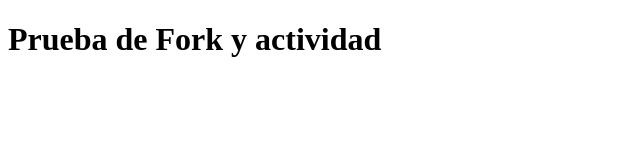
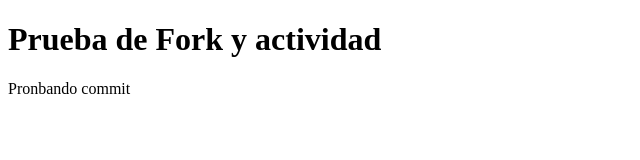
Before and after one commit to Jtoledo88/RepoAForkear-jon, a plain HTML site: page index.html in a window 1280 px wide. Shown: the whole page, without its empty margins (0-640 px from the left). Drawn offline with Linux system fonts and the light colour scheme.

Commit message:
segundo commit

```diff
--- a/index.html
+++ b/index.html
@@ -7,5 +7,6 @@
 </head>
 <body>
     <h1>Prueba de Fork y actividad</h1>
+    <p>Pronbando commit</p>
 </body>
 </html>
```
Also changed, not shown: 2 other files.
